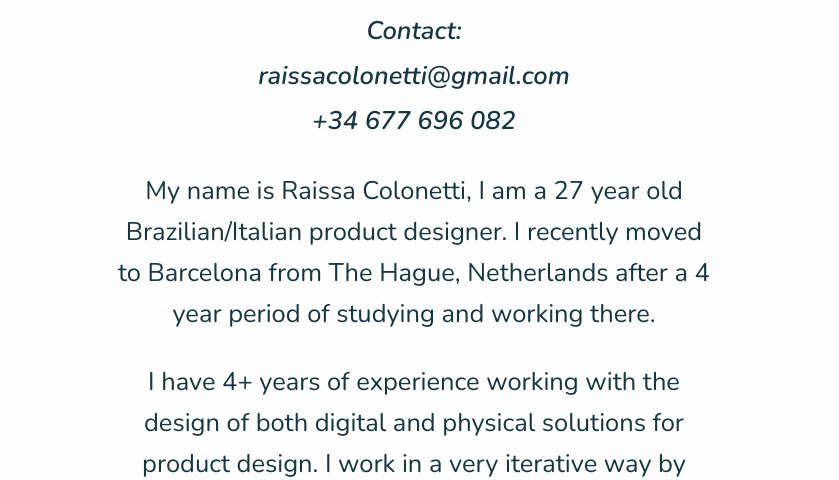
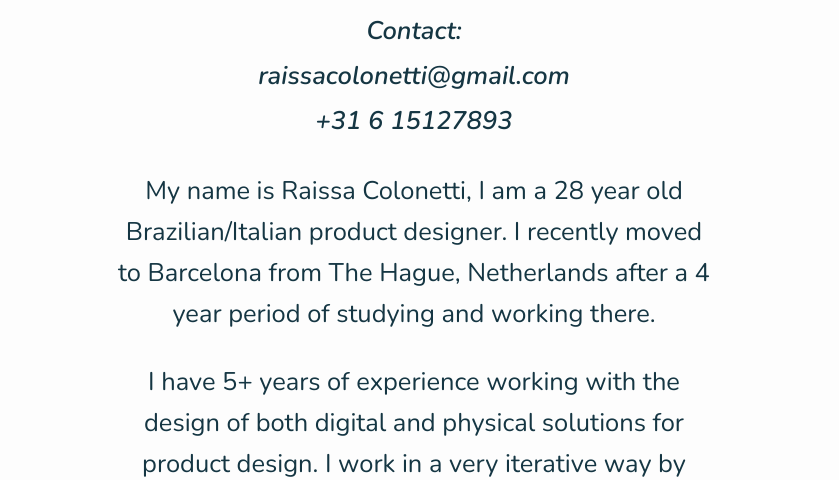
Before and after one commit to NunoAlexandre/raissacolonetti.github.io, a Jekyll site: the page built from about.html, in a window 1280 px wide. Shown: the part 664-1144 px from the top of the page, without its empty margins (226-1065 px from the left). Built offline with Jekyll 4.4.1, drawn with Linux system fonts in a browser that asks for light colours; some of the changed text lies outside the part shown.

Commit message:
Update phone number, age, experience

```diff
--- a/about.html
+++ b/about.html
@@ -11,15 +11,15 @@ id: about
   <div id="contact-details">
     <div>Contact:</div>
     <div>raissacolonetti@gmail.com</div>
-    <div>+34 677 696 082</div>
+    <div>+31 6 15127893</div>
   </div>
 
   <div id="description">
     <p>
-      My name is Raissa Colonetti, I am a 27 year old Brazilian/Italian product designer. I recently moved to Barcelona from The Hague, Netherlands after a 4 year period of studying and working there.
+      My name is Raissa Colonetti, I am a 28 year old Brazilian/Italian product designer. I recently moved to Barcelona from The Hague, Netherlands after a 4 year period of studying and working there.
     </p>
     <p>
-        I have 4+ years of experience working with the design of both digital and physical solutions for product design. I work in a very iterative way by creating prototypes, testing, evaluating and improving quickly. At work I am extremely fierce, focused and committed to the projects I engage on.
+        I have 5+ years of experience working with the design of both digital and physical solutions for product design. I work in a very iterative way by creating prototypes, testing, evaluating and improving quickly. At work I am extremely fierce, focused and committed to the projects I engage on.
     </p>
     <p>
         As far as my personality goes, I am an open-minded, visionary and creative person, always looking forward to the next challenge and always eager to learn.
```
